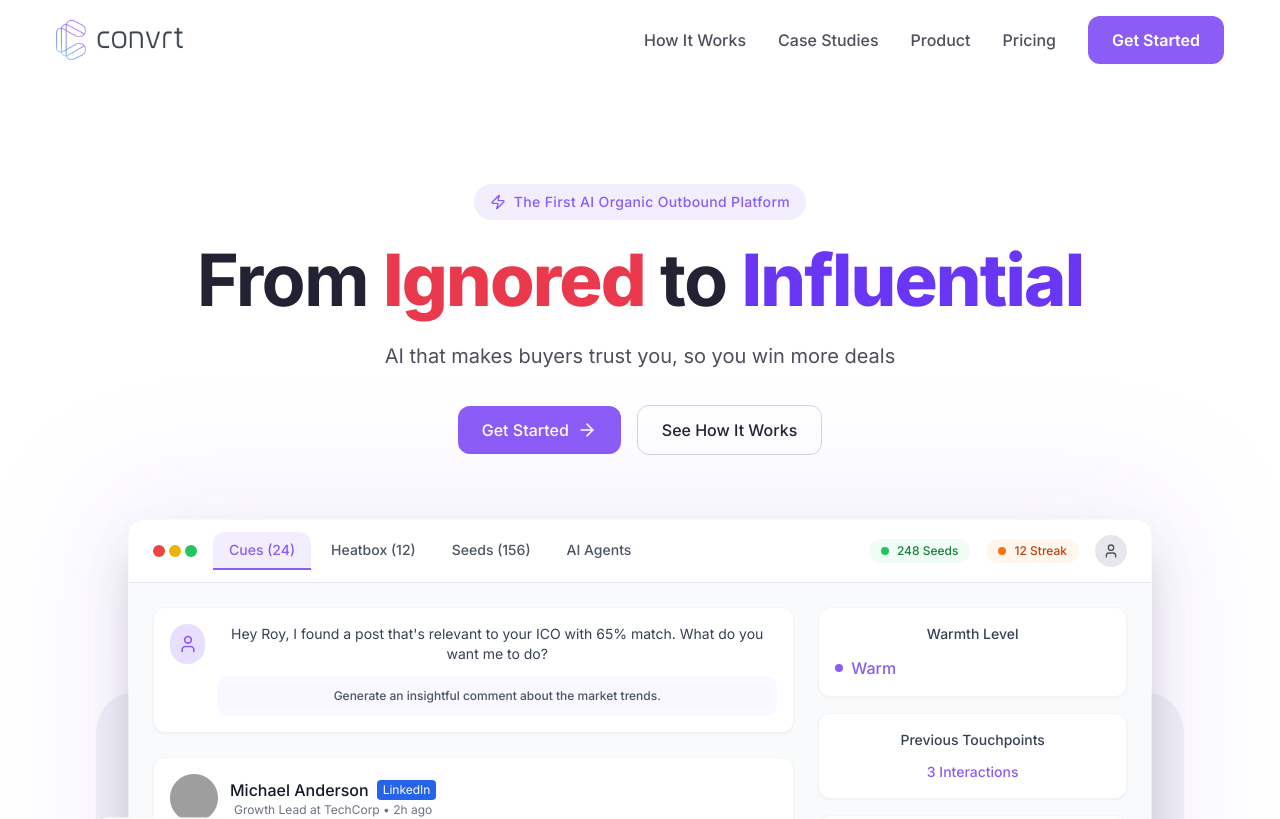
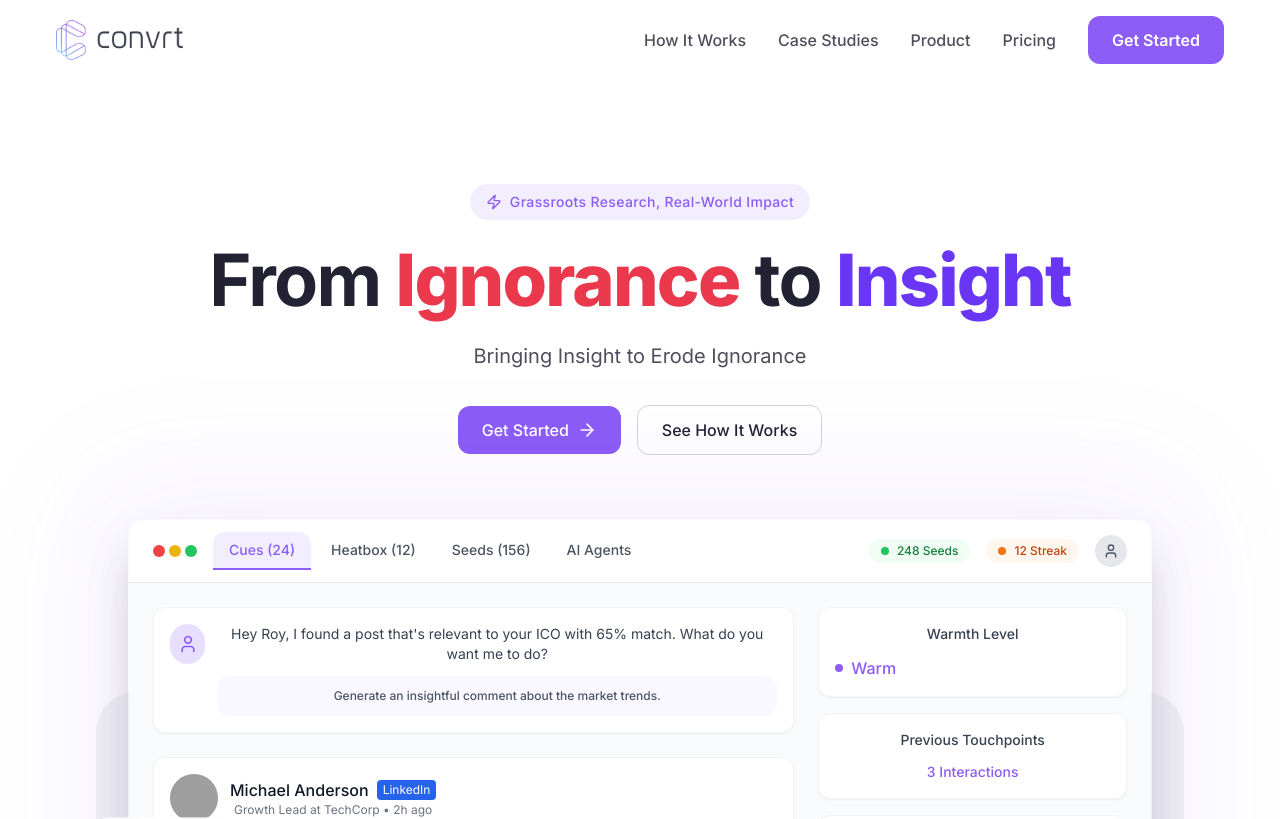
Before and after one commit to John-AE/glow-convert-sell-161, a React (Vite) app: page / in a window 1280 px wide. Shown: the top 819 px of the page. Built offline with nearby package versions, Linux system fonts and the light colour scheme; grey boxes are pictures that could not be loaded.

Commit message:
Update Hero.tsx

```diff
--- a/src/components/Hero.tsx
+++ b/src/components/Hero.tsx
@@ -47,21 +47,21 @@ const Hero = () => {
             className="inline-flex items-center px-4 py-2 rounded-full bg-convrt-purple/10 text-convrt-purple mb-6"
           >
             <Zap className="w-4 h-4 mr-2" />
-            <span className="text-sm font-medium font-inter tracking-wide">The First AI Organic Outbound Platform</span>
+            <span className="text-sm font-medium font-inter tracking-wide">Grassroots Research, Real-World Impact</span>
           </motion.div>
 
           <motion.h1
             variants={itemVariants}
             className="font-inter font-bold text-4xl md:text-5xl lg:text-7xl tracking-tight max-w-4xl mx-auto mb-6 text-convrt-dark-blue leading-[1.1]"
           >
-            From <span className="text-[#EA384C] font-extrabold">Ignored</span> to <span className="text-[#6936F5] font-extrabold">Influential</span>
+            From <span className="text-[#EA384C] font-extrabold">Ignorance</span> to <span className="text-[#6936F5] font-extrabold">Insight</span>
           </motion.h1>
 
           <motion.p
             variants={itemVariants}
             className="font-inter text-xl text-convrt-dark-blue/80 max-w-3xl mx-auto mb-8 leading-relaxed"
           >
-            AI that makes buyers trust you, so you win more deals
+            Bringing Insight to Erode Ignorance
           </motion.p>
 
           <motion.div
```
